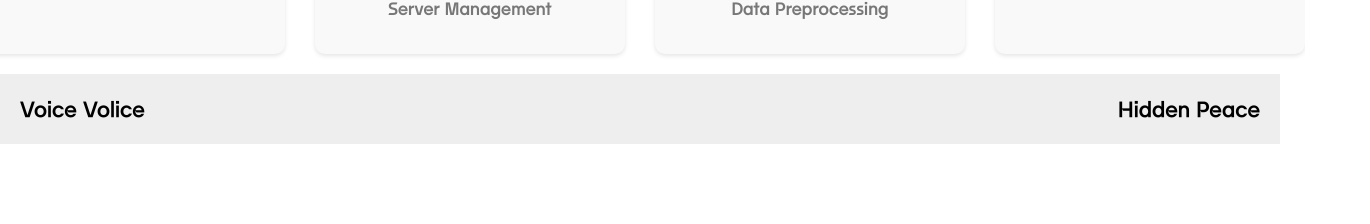
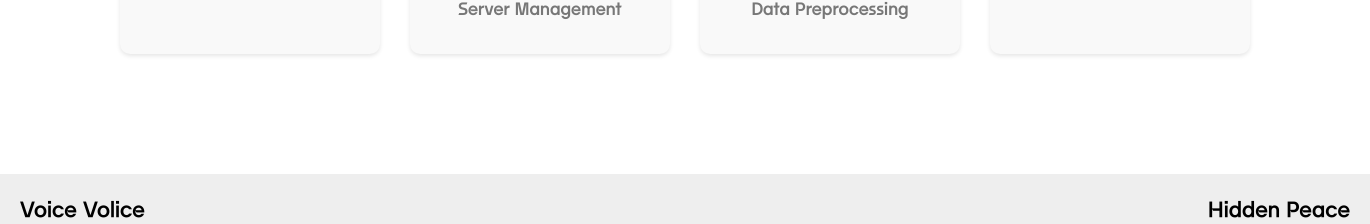
Before and after one commit to kyudori/KT_AIVLE_School_Big_Project, a Next.js app in the folder frontend/: page /team in a window 1280 px wide. Shown: the part 849-1073 px from the top of the page, 1370 px wide, since content can reach past the window. Before the commit the page ends 993 px from the top, so only its background shows below. Built offline with nearby package versions, Linux system fonts and the light colour scheme.

Commit message:
팀소개 살짝손봄

```diff
--- a/frontend/pages/team.js
+++ b/frontend/pages/team.js
@@ -90,6 +90,7 @@ export default function Team() {
           </div>
         </div>
       </div>
+      <div style={{height:'100px'}}></div>
       <Footer />
     </div>
   );
--- a/frontend/styles/Team.module.css
+++ b/frontend/styles/Team.module.css
@@ -3,8 +3,7 @@
   display: flex;
   flex-direction: column;
   min-height: 100vh;
-  min-width: 90vw;
-  width: 100%;
+  min-width: 100%;
   position: absolute;
   left: 0;
   top: 0;
@@ -36,7 +35,7 @@
   justify-content: center;
 }
 
-@media (min-width: 768px) {
+@media (min-width: 700px) {
   .teamGrid {
     grid-template-columns: repeat(4, 2fr);
   }
@@ -48,7 +47,7 @@
   border-radius: 10px;
   box-shadow: 0 2px 4px rgba(0, 0, 0, 0.1);
   text-align: center;
-  width: 250px;
+  width: 200px;
 }
 
 .profileImage {
```
